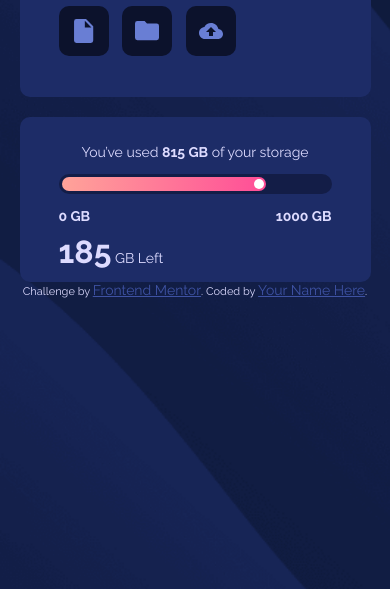
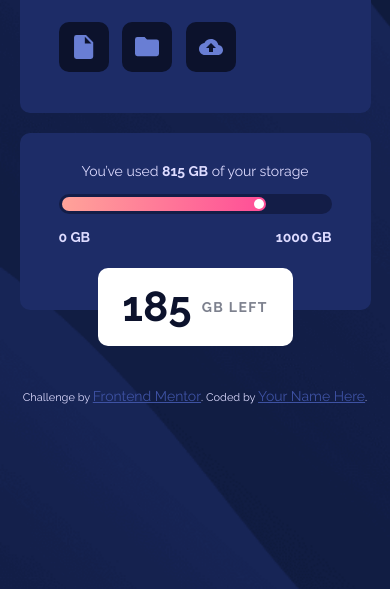
Before and after one commit to psiqueiros/fyloDataStorage, a plain HTML site: page index.html in a window 390 px wide. Shown: the part 255-844 px from the top of the page. Drawn offline with nearby package versions, Linux system fonts and the light colour scheme.

Commit message:
finished mobile layout and styles, continue with media queries, for responsive design

```diff
--- a/css/main.scss
+++ b/css/main.scss
@@ -47,7 +47,7 @@ body {
 }
 
 header {
-    margin-top: 35%;
+    margin-top: 18vh;
 
     .container {
 
@@ -73,16 +73,16 @@ header {
 }
 
 main {
-    margin-top: 5%;
+    margin-top: 20px;
 
     .container {
         text-align: center;
-        padding-bottom: 15%;
+        padding-bottom: 65px;
 
 
         p {
-            padding-top: 10%;
-            padding-bottom: 5%;
+            padding-top: 30px;
+            padding-bottom: 15px;
         }
 
         .slider {
@@ -90,7 +90,7 @@ main {
             width: 100%;
             height: 20px;
             border-radius: 10px;
-            margin-bottom: 5%;
+            margin-bottom: 15px;
 
             .progBar {
                 background: linear-gradient(90deg, rgba(255,163,153,1) 0, rgba(255,77,151,1) 100%);
@@ -126,12 +126,41 @@ main {
             justify-content: space-between;
         }
 
-        .counter {
-            position: absolute;
 
-            b {
-                font-size: xx-large;
-            }
-        }
     }
 }
+.counter {
+    background-color: white;
+    border-radius: 10px;
+    font-weight: bold;
+
+    width: 50%;
+    padding: 15PX 15px;
+    margin: auto;
+    position: relative;
+    top: -5%;
+
+    display: flex;
+    justify-content: center;
+    align-items: center;
+
+    p {
+        padding: 0;
+        margin-left: 10px;
+
+        color: hsla(229, 57%, 11%, 0.534);
+        text-transform: uppercase;
+        letter-spacing: .1em;
+    }
+
+    b {
+        font-size: 3em;
+        color: hsl(229, 57%, 11%);
+    }
+}
+
+@media only screen and (min-height: 569px) {
+    body {
+        overflow: hidden;
+    }
+}
--- a/index.html
+++ b/index.html
@@ -49,12 +49,12 @@
         <b>0 GB</b>
         <b>1000 GB</b>
       </div>
-
-      <div class="counter">
-        <p><b>185</b> GB Left</p>
-      </div>
     </div>
   </main>
+  <div class="counter">
+    <b>185</b>
+    <p> GB Left</p>
+  </div>
 
   <div class="attribution">
     Challenge by <a href="https://www.frontendmentor.io?ref=challenge" target="_blank">Frontend Mentor</a>.
```
Also changed, not shown: css/main.css, 1 other file.
